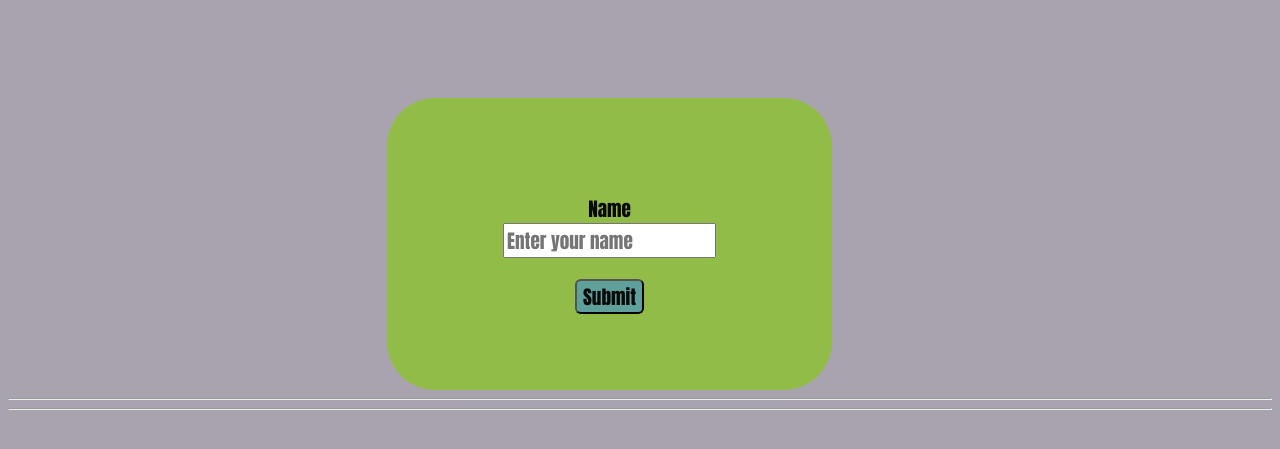
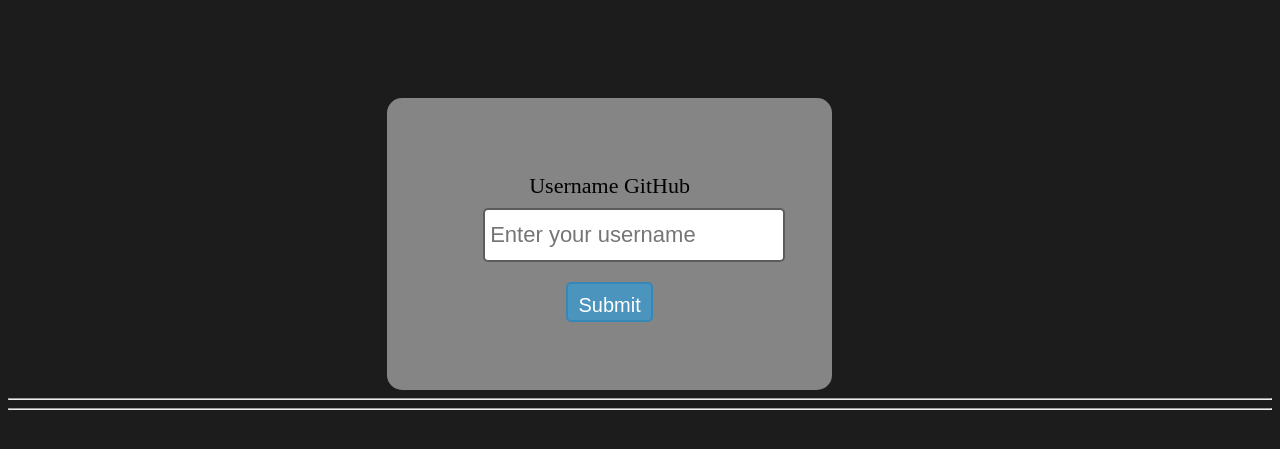
Before and after one commit to JersonDiaz025/gitHub-search-users, a plain HTML site: page index.html in a window 1280 px wide. Shown: the part 169-618 px from the top of the page. Drawn offline with Linux system fonts and the light colour scheme.

Commit message:
updating styles

```diff
--- a/0_form.js/main.js
+++ b/0_form.js/main.js
@@ -21,7 +21,7 @@
                     dates.innerHTML=`<img src="${data.avatar_url}" alt="">
                                         <section class= "dates_Styles">
                                             <li class="li1">NAME:----- ${data.login}</li>
-                                            <li class="li2">REPOSITORY NAME:----- ${data.name}</li>
+                                            <li class="li2">REPOSITORY  NAME:----- ${data.name}</li>
                                             <li class="li3">FOLLOWERS:------- ${data.followers}</li>
                                             <p class="li4">
                                                 <a href=${data.html_url}>${data.html_url}</a>
--- a/index.html
+++ b/index.html
@@ -12,8 +12,8 @@
     <h1 class="title1">GitHub Information</h1>
     <section id="section1">
         <form id="form1">
-            <label class="uname1">Name</label>
-            <input type="text" class="uname1" id="submit" placeholder="Enter your name">
+            <label class="uname1">Username GitHub</label>
+            <input type="text" class="uname1" id="submit" placeholder="Enter your username">
             <input type="submit" class="btn1" placeholder="Enviar">
         </form>
     </section>
--- a/styles.css/styles_form.css
+++ b/styles.css/styles_form.css
@@ -9,59 +9,72 @@
     width: 80%;
 }
 
-.title1:hover{
-    background-color: bisque;
-}
-
 .body1{
-    background-color: rgba(92, 80, 104, 0.527);
+    background-color: rgba(29, 28, 28);
 }
 
 #section1{
-    background-color: rgba(134, 202, 17, 0.644);
+    background-color: rgba(133, 133, 133);
     text-align: center;
     margin-top: 08%;
     margin-left: 30%;
     width: 20%;
     height: 100px;
     padding: 6rem;
-    border-radius: 3em;
+    border-radius: 15px;
 }
 
-#form1 *{
-    color: rgb(9, 9, 10);
+#form1 {
+    margin-top: -30px;
+    color: rgb(252, 238, 238);
     font-size: 120%;
-    font-family:Impact, Haettenschweiler, 'Arial Narrow Bold', sans-serif
 }
-
+.uname1{
+    color:black;
+    font-size: 22px;
+    line-height: 2;
+}
 .btn1{
-    margin-top: 08%;
-    background-color: rgba(75, 148, 190, 0.699);
-    border-radius: 0.3em;
+    margin-top: 20px;
+    background-color: rgba(75, 148, 190);
+    border-radius: 5px;
     font-size: 20px;
+    color: white;
+    border: solid rgb(54, 135, 182) 2px;
+    padding: 10px;
 }
 
 .btn1:hover {
-    background-color: rgb(88, 78, 78);
+    background-color: rgb(54, 135, 182);
+}
+
+input{
+    height: 40px;
+    border: solid rgb(92, 92, 92) 2px;
+    border-radius: 5px;
+    padding: 5px;
+}
+input:focus{
+    outline: none;
 }
 
 .dates_Styles {
-    color: rgb(7, 7, 7);
-    margin-top: -15%;
-    margin-left: 30%;
+    color: rgb(248, 225, 225);
+    margin-top: -25%;
+    margin-left: 40%;
     line-height: 3;
 }
 
-@media(max-width:1990px){
+/* @media(max-width:1990px){
     .dates_Styles {
         color: rgb(7, 7, 7);
         margin-top: -15%;
         margin-left: 30%;
         line-height: 3;
     }
-}
+} */
 
-@media(max-width:836px) {
+/* @media(max-width:836px) {
     .uname1{
         width: 115%;
     }
@@ -69,10 +82,4 @@
         margin-left: 49.5%;
         margin-top: -40%;
     }
-}
-@media(max-width:1200px) {
-    .dates_Styles{
-        margin-left: 40%;
-        margin-top: -25%;
-    }
-}
+} */
```
